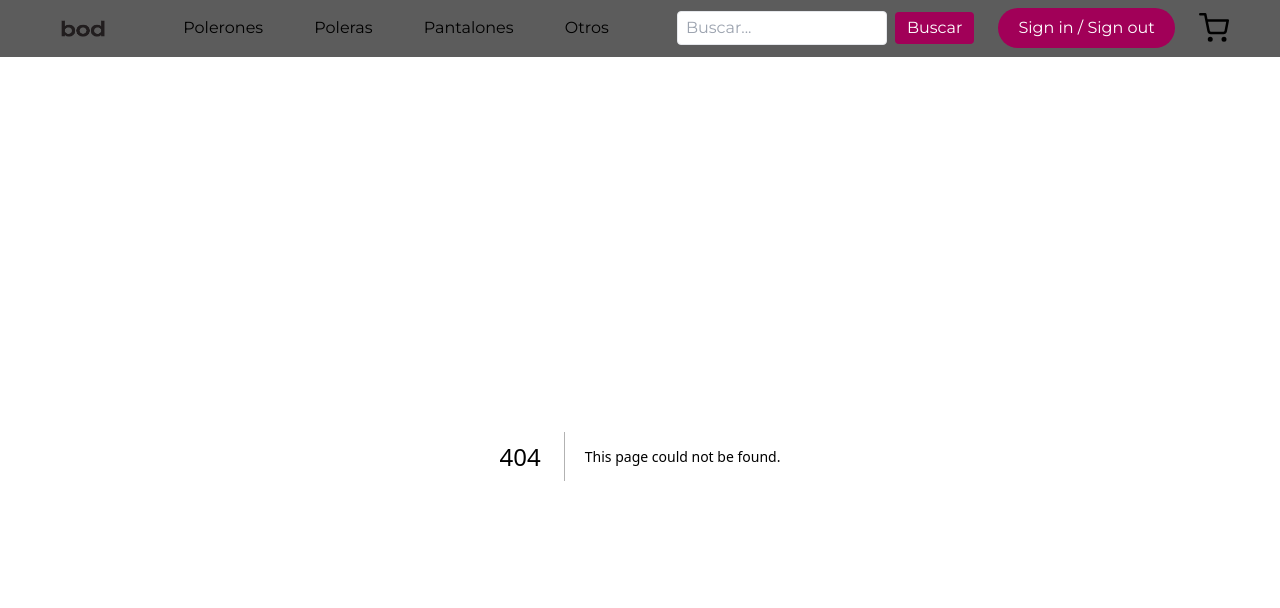
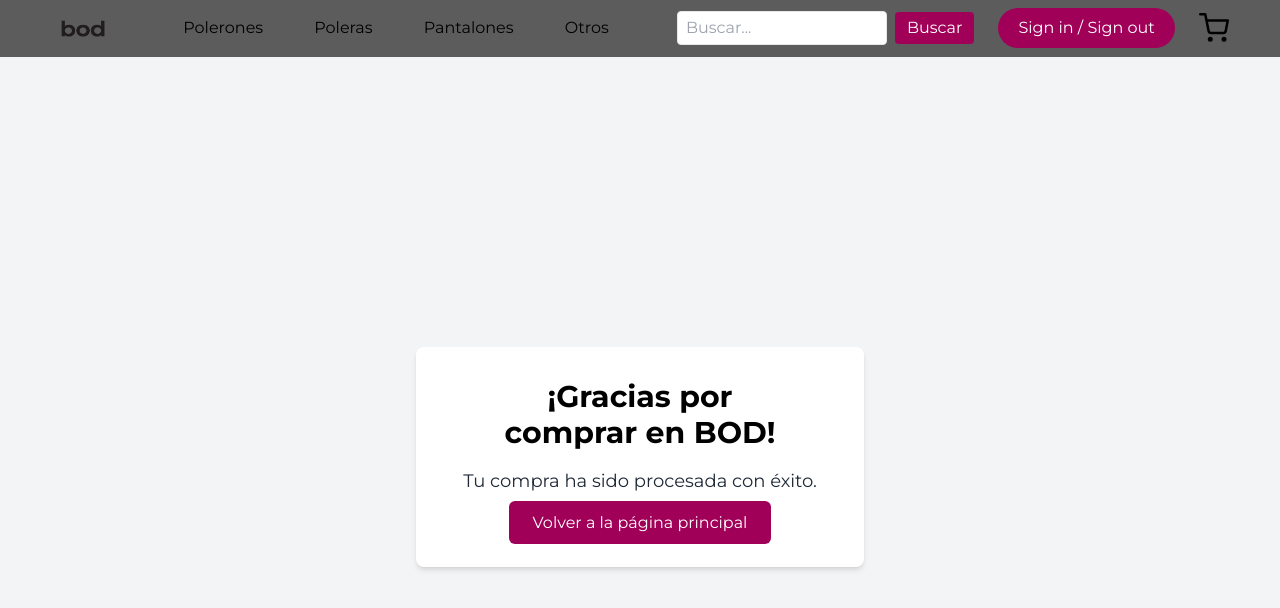
Before and after one commit to luccasniccolas/bod-frontend, a Next.js app: page /gracias in a window 1280 px wide. Before the commit this address had no page. Shown: the top 608 px of the page. Built offline with nearby package versions, Linux system fonts and the light colour scheme.

Commit message:
skibidi push

```diff
--- a/app/cart/page.tsx
+++ b/app/cart/page.tsx
@@ -34,7 +34,7 @@ const CartPage = () => {
               {cartItems.map((item) => (
                 <li key={item.id} className="flex flex-col min-[500px]:flex-row min-[500px]:items-center gap-5 py-6 border-b border-gray-200 group">
                   <div className="w-full md:max-w-[126px]">
-                    <img src={item.urlimagen} alt={item.name} className="mx-auto" />
+                    <img src={item.primera_url} alt={item.name} className="mx-auto" />
                   </div>
                   <div className="grid grid-cols-1 md:grid-cols-4 w-full">
                     <div className="md:col-span-2">
--- a/app/checkout/page.tsx
+++ b/app/checkout/page.tsx
@@ -32,6 +32,8 @@ const CheckoutPage = () => {
       if (response.ok) {
         const result = await response.json();
         console.log('Checkout completado:', result);
+        window.location.href = '/';
+
         // Aquí puedes manejar la respuesta exitosa, como mostrar un mensaje al usuario
       } else {
         console.error('Error en el checkout');
@@ -113,8 +115,8 @@ const CheckoutPage = () => {
             <button
               className="bg-[#A10058] text-white font-bold py-2 px-4 rounded focus:outline-none focus:shadow-outline hover:bg-[#242424]"
               type="submit"
-            >
-              Checkout
+
+            >Checkout
             </button>
           </form>
         </div>
--- a/app/context/CartContext.tsx
+++ b/app/context/CartContext.tsx
@@ -6,7 +6,7 @@ interface CartItem {
   name: string;
   price: number;
   quantity: number;
-  url_imagen: string;
+  primera_url: string;
 }
 
 interface CartContextData {
--- /dev/null
+++ b/app/gracias/page.tsx
@@ -0,0 +1,26 @@
+// app/checkout/gracias/page.tsx
+"use client";
+import React from "react";
+import Link from "next/link";
+
+const GraciasPage = () => {
+  return (
+    <div className="min-h-screen flex items-center justify-center bg-gray-100">
+      <div className="bg-white p-8 rounded-lg shadow-md max-w-md mx-auto">
+        <h1 className="text-3xl font-bold mb-4 text-center">¡Gracias por comprar en BOD!</h1>
+        <p className="text-lg text-gray-800 mb-4 text-center">
+          Tu compra ha sido procesada con éxito.
+        </p>
+        <div className="flex justify-center">
+          <Link href="/">
+            <a className="bg-[#A10058] text-white px-6 py-3 rounded-md hover:bg-[#242424]">
+              Volver a la página principal
+            </a>
+          </Link>
+        </div>
+      </div>
+    </div>
+  );
+};
+
+export default GraciasPage;
```
